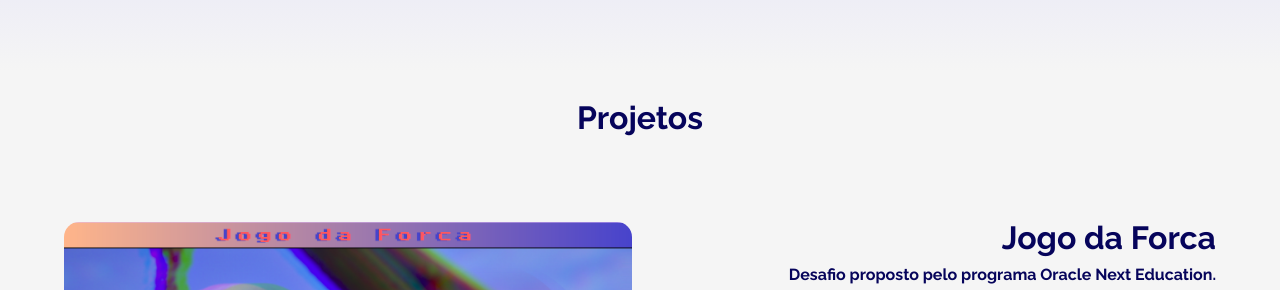
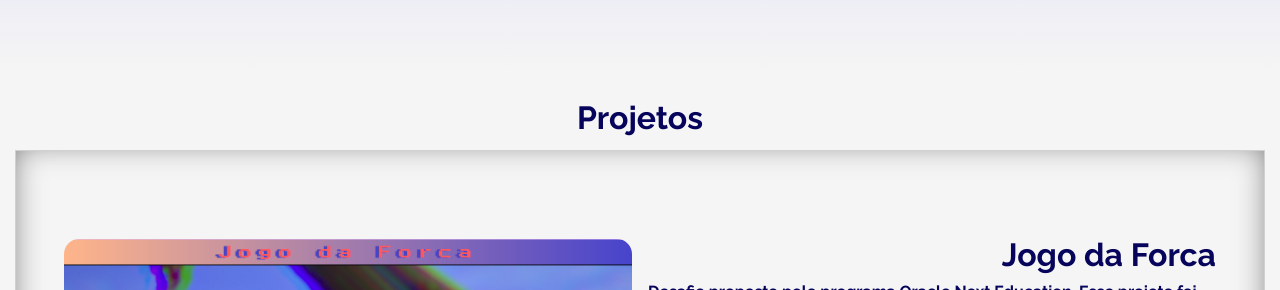
Before and after one commit to nathaliafreboucas/portfolio, a plain HTML site: page index.html in a window 1280 px wide. Shown: the part 2635-2925 px from the top of the page. Drawn offline with Linux system fonts and the light colour scheme.

Commit message:
Correções nas informações do card na hora de renderizar

```diff
--- a/css/experiencia.css
+++ b/css/experiencia.css
@@ -16,10 +16,15 @@
     grid-template-columns: 100%;
     grid-template-rows: auto auto auto auto auto auto;
     gap: 5rem;
-    padding-top: 5.5rem;
+    padding: 5.5rem 3rem 0 3rem;
     width: 90%;
     max-width: 1242px;
     margin: auto;
+    margin-top: 1rem;
+    overflow: auto;
+    height: 400px;
+    box-shadow: 0px -5px 35px -9px rgba(0,0,0,0.7) inset;
+    border: 1px solid #d1d1d1;
 }
 .barbearia{
     grid-area: barbearia;
--- a/js/renderCardExperiencia.js
+++ b/js/renderCardExperiencia.js
@@ -1,6 +1,6 @@
 
 import {dataCardExperiencias} from './data.js'
-export const renderCardExperiencia = (organizaCard, classItemExp, banner, titulo, urlRep, urlPag, logosTecDev) =>{
+export const renderCardExperiencia = (organizaCard, classItemExp, banner, titulo, urlRep, urlPag, logosTecDev, descricao) =>{
     const experienciaPlace = document.querySelector('[data-experiencia]')
     const logosHTML = logosTecDev.map(logo => `<img src="${logo}" alt="Logo de tecnologia"/>`).join('');
     const templateCardExperiencia = `
@@ -10,7 +10,7 @@ export const renderCardExperiencia = (organizaCard, classItemExp, banner, titulo
         </div>
         <div class="div_botoes" id="${organizaCard}">
             <h3>${titulo}</h3>
-            <p>Desafio proposto pelo programa Oracle Next Education.</p>
+            <p>${descricao}</p>
             <div class="logos-projetos">
                ${logosHTML}
             </div>
@@ -30,5 +30,5 @@ dataCardExperiencias.map((item,index)=>{
         organizaCard = "excecao-experiencia"
     }
 
-    renderCardExperiencia(organizaCard, item.class, item.banner, item.titulo, item.urlRep, item.urlPag, item.logosTecDev)
+    renderCardExperiencia(organizaCard, item.class, item.banner, item.titulo, item.urlRep, item.urlPag, item.logosTecDev, item.descricao)
 })
```
